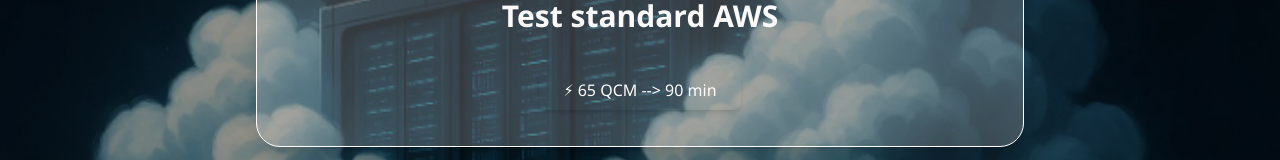
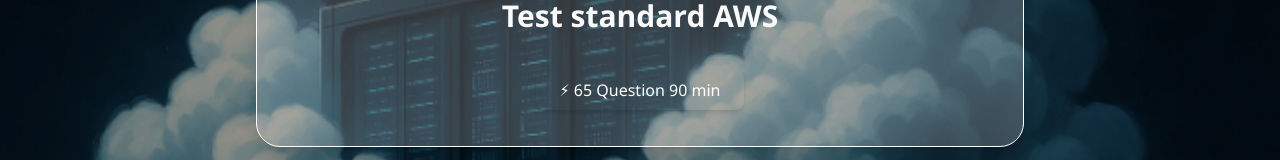
Before and after one commit to MBAYEX2/site_aws_test_examen, a React app: page /test-personalise in a window 1280 px wide. Shown: the part 329-489 px from the top of the page. Built offline with nearby package versions, Linux system fonts and the light colour scheme; no server answers; the HTML template or start-up script is replaced by a standard one.

Commit message:
base de donné

```diff
--- a/src/components/TestPersonaliser.jsx
+++ b/src/components/TestPersonaliser.jsx
@@ -44,7 +44,8 @@
             className="btn-gradient w-auto px-6 py-2 rounded-lg text-white font-medium shadow-md transform transition-all duration-200 hover:scale-105"
             title="Démarrer un test de 65 questions — 90 minutes"
           >
-            ⚡ 65 QCM --> 90 min
+            ⚡ 65 Question
+             90 min
           </button>
         </div>
 
```
Also changed, not shown: 2 other files (tests, documents, lock files or other folders).
